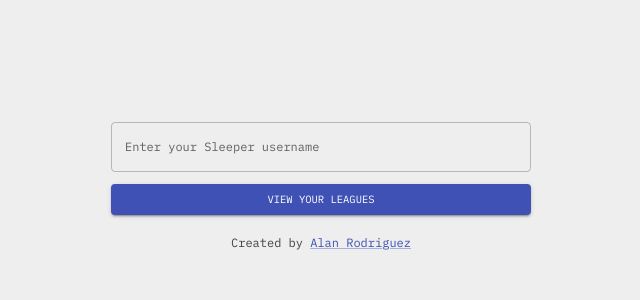
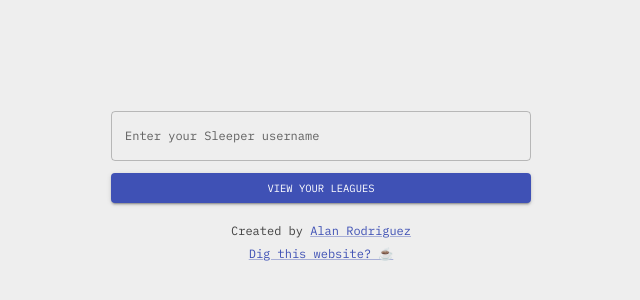
Before and after one commit to alanrodriguezdotme/sleepertools-v2, a Next.js app: page / in a window 1280 px wide. Shown: the part 214-514 px from the top of the page, without its empty margins (319-959 px from the left). Built offline with nearby package versions, Linux system fonts and the light colour scheme.

Commit message:
Added link to buymeacoffee.com

```diff
--- a/pages/index.js
+++ b/pages/index.js
@@ -87,6 +87,7 @@
           </div>
         )}
         <div className={styles.footer}>
+          <div>
             Created by{" "}
             <Link
               href="https://alanrodriguez.me"
@@ -96,6 +97,16 @@
               Alan Rodriguez
             </Link>
           </div>
+          <div>
+            <Link
+              href="https://www.buymeacoffee.com/alanrodriguez"
+              target="_blank"
+              rel="noreferrer"
+            >
+              Dig this website? ☕️
+            </Link>
+          </div>
+        </div>
       </main>
     </div>
   );
--- a/styles/Home.module.scss
+++ b/styles/Home.module.scss
@@ -21,3 +21,10 @@
   gap: 12px;
   width: 420px;
 }
+
+.footer {
+  text-align: center;
+  display: flex;
+  flex-direction: column;
+  gap: 8px;
+}
```
Lines whose indentation alone changed are shown as unchanged.
